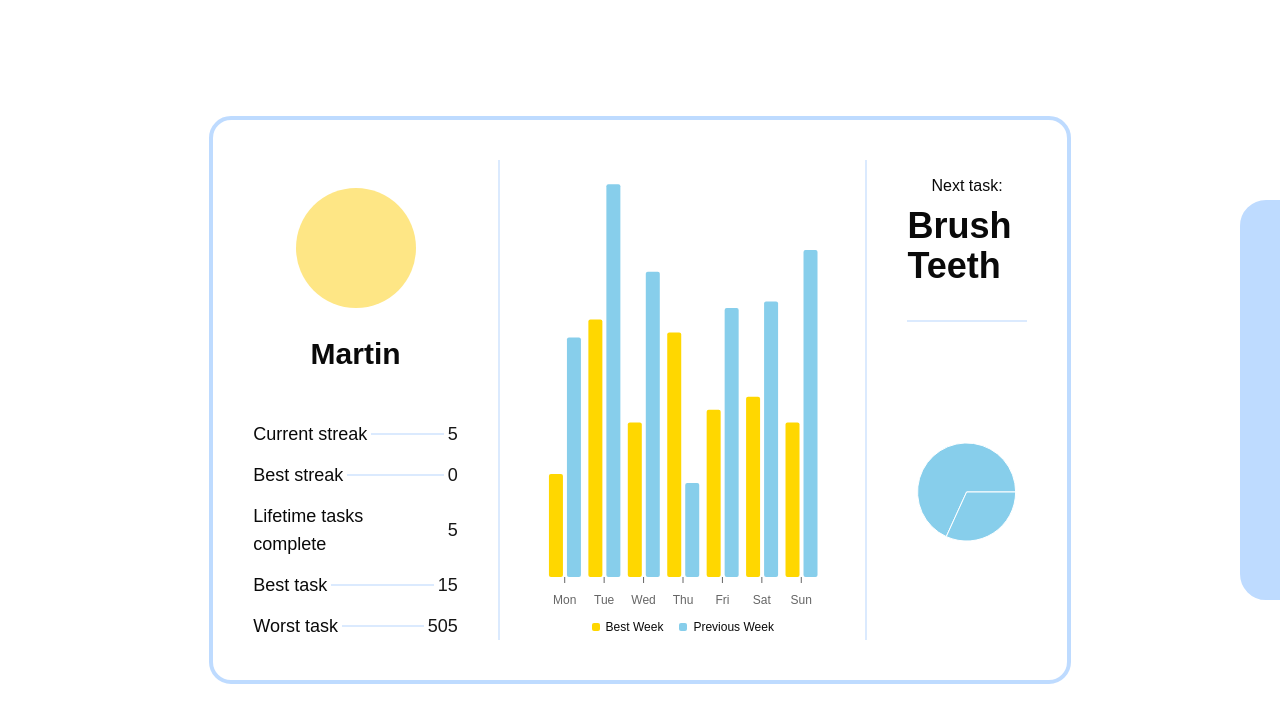
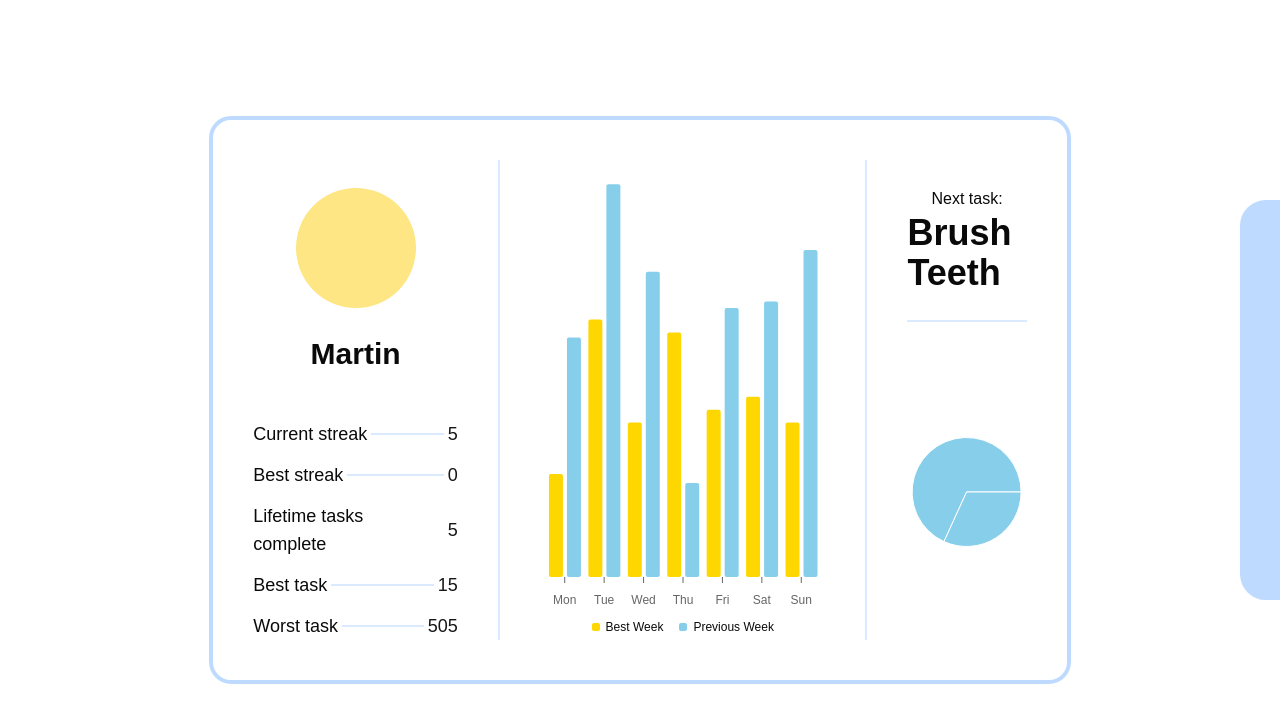
Before and after one commit to geck0h/TasKing, a React (Vite) app: page /home in a window 1280 px wide. Shown: the top 722 px of the page. Built offline with nearby package versions, Linux system fonts and the light colour scheme; a web font is replaced by a local one.

Commit message:
changed the next task section

```diff
--- a/src/components/HomePage.tsx
+++ b/src/components/HomePage.tsx
@@ -84,9 +84,9 @@ const HomePage = () => (
         className='bg-blue-100 w-0.5'
       />
       <div className={cn(styles.section, 'flex-1')}>
-        <div className='flex flex-col justify-center items-center gap-2 h-1/3 w-auto'>
-          <span className='flex items-end flex-1'>Next task:</span>
-          <span className='flex-3 font-bold text-4xl'>Brush Teeth</span>
+        <div className='flex flex-col justify-center items-center justify-items-center gap-0.5 h-1/3 w-auto'>
+          <span className='flex items-end'>Next task:</span>
+          <span className='font-bold text-4xl'>Brush Teeth</span>
           {/*Make it so the font gets smaller with larger text*/}
         </div>
         <Separator
@@ -100,7 +100,7 @@ const HomePage = () => (
               dataKey='value'
               cx='50%'
               cy='50%'
-              outerRadius='90%'
+              outerRadius='100%'
               fill='skyblue'
               stroke='white'
             />
```
